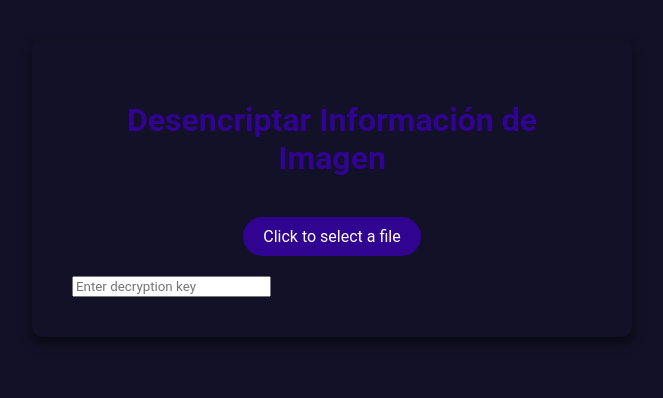
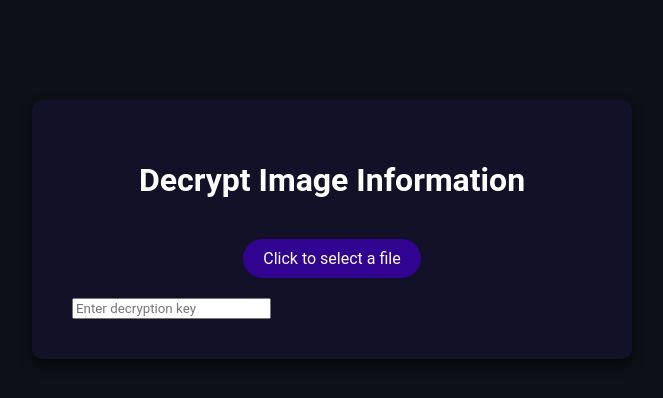
Before and after one commit to Daniel-Santiago-Acosta-1013/Spectra, a React (Vite) app: page /decrypt in a window 1280 px wide. Shown: the top 398 px of the page, without its empty margins (308-971 px from the left). Built offline with nearby package versions, Linux system fonts and the light colour scheme; the HTML template or start-up script is replaced by a standard one.

Commit message:
[add][fix] Update background colors and headings

```diff
--- a/src/styles/App.scss
+++ b/src/styles/App.scss
@@ -3,10 +3,10 @@
     box-sizing: border-box;
 }
 
-body {
+body, html {
     margin: 0;
     padding: 0;
-    background-color: #131127;
+    background-color: #0d1117;
 }
 
 .App {
--- a/src/views/DecryptView/DecryptView.scss
+++ b/src/views/DecryptView/DecryptView.scss
@@ -4,11 +4,11 @@
     padding: 40px;
     border-radius: 10px;
     max-width: 600px;
-    margin: 40px auto;
+    margin: 100px auto;
     box-shadow: 0 6px 12px rgba(0, 0, 0, 0.6);
 
     h1 {
-        color: #300390;
+        color: #fff;
         text-align: center;
         margin-bottom: 40px;
         font-size: 2em;
--- a/src/views/DecryptView/DecryptView.tsx
+++ b/src/views/DecryptView/DecryptView.tsx
@@ -17,7 +17,7 @@ const DecryptView: React.FC = () => {
 
     return (
         <div className="DecryptView">
-            <h1>Desencriptar Información de Imagen</h1>
+            <h1>Decrypt Image Information</h1>
             <MediaInput onFileChange={handleFileChange} />
             {file && <SteganographyForm file={file} fileType={fileType} capacity={capacity} mode="decrypt" isPotentialStego={false} />}
             <input type="text" value={key} onChange={e => setKey(e.target.value)} placeholder="Enter decryption key" />
--- a/src/views/EncryptView/EncryptView.scss
+++ b/src/views/EncryptView/EncryptView.scss
@@ -4,11 +4,11 @@
     padding: 40px;
     border-radius: 10px;
     max-width: 600px;
-    margin: 40px auto;
+    margin: 100px auto;
     box-shadow: 0 6px 12px rgba(0, 0, 0, 0.6);
 
     h1 {
-        color: #300390;
+        color: #fff;
         text-align: center;
         margin-bottom: 40px;
         font-size: 2em;
--- a/src/views/EncryptView/EncryptView.tsx
+++ b/src/views/EncryptView/EncryptView.tsx
@@ -16,7 +16,7 @@ const EncryptView: React.FC = () => {
 
     return (
         <div className='EncryptView'>
-            <h1>Encriptar Información en Imagen</h1>
+            <h1>Image Data Encryption</h1>
             <MediaInput onFileChange={handleFileChange} />
             {file && <SteganographyForm file={file} fileType={fileType} capacity={capacity} mode="encrypt" isPotentialStego={false} />}
         </div>
```
